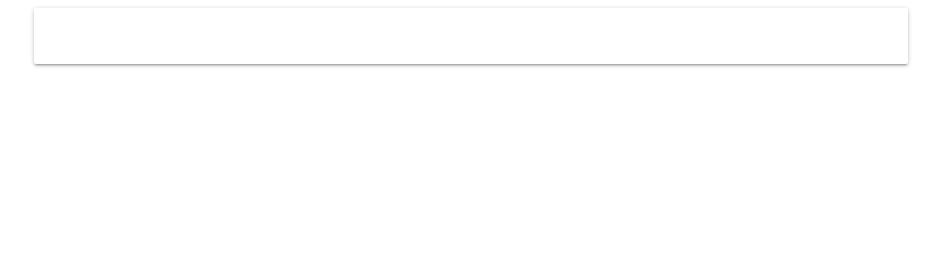
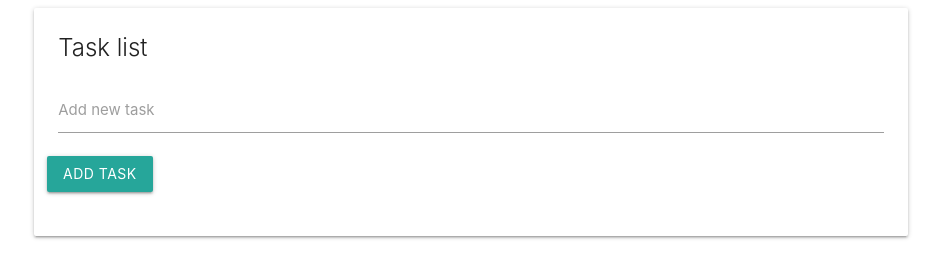
Before and after one commit to volosgoto/TaskList_JS, a plain HTML site: page index.html in a window 1280 px wide. Shown: the whole page, without its empty margins (169-1110 px from the left). Drawn offline with nearby package versions, Linux system fonts and the light colour scheme.

Commit message:
add form for add task

```diff
--- a/app.js
+++ b/app.js
@@ -1 +1 @@
-alert('Hello Task list');
+// alert('Hello Task list');
--- a/index.html
+++ b/index.html
@@ -10,16 +10,25 @@
     <title>Task list</title>
 </head>
 <body>
+
     <div class="container">
         <div class="row">
             <div class="col s12">
                 <div id="main" class="card">
                     <div class="card-content">
-                        <span class="card-title"></span>
+                        <span class="card-title">Task list</span>
+                        <div class="row">
+                            <form id="task-form">
+                                <div class="input-field col s12">
+                                    <input type="text" name="task" id="task">
+                                    <label for="task">Add new task</label>
+                                </div>
+                                <input type="submit" value="Add task" class="btn">
+                            </form>
+                        </div>
                     </div>
                 </div>
             </div>
-
         </div>
     </div>
 
```
